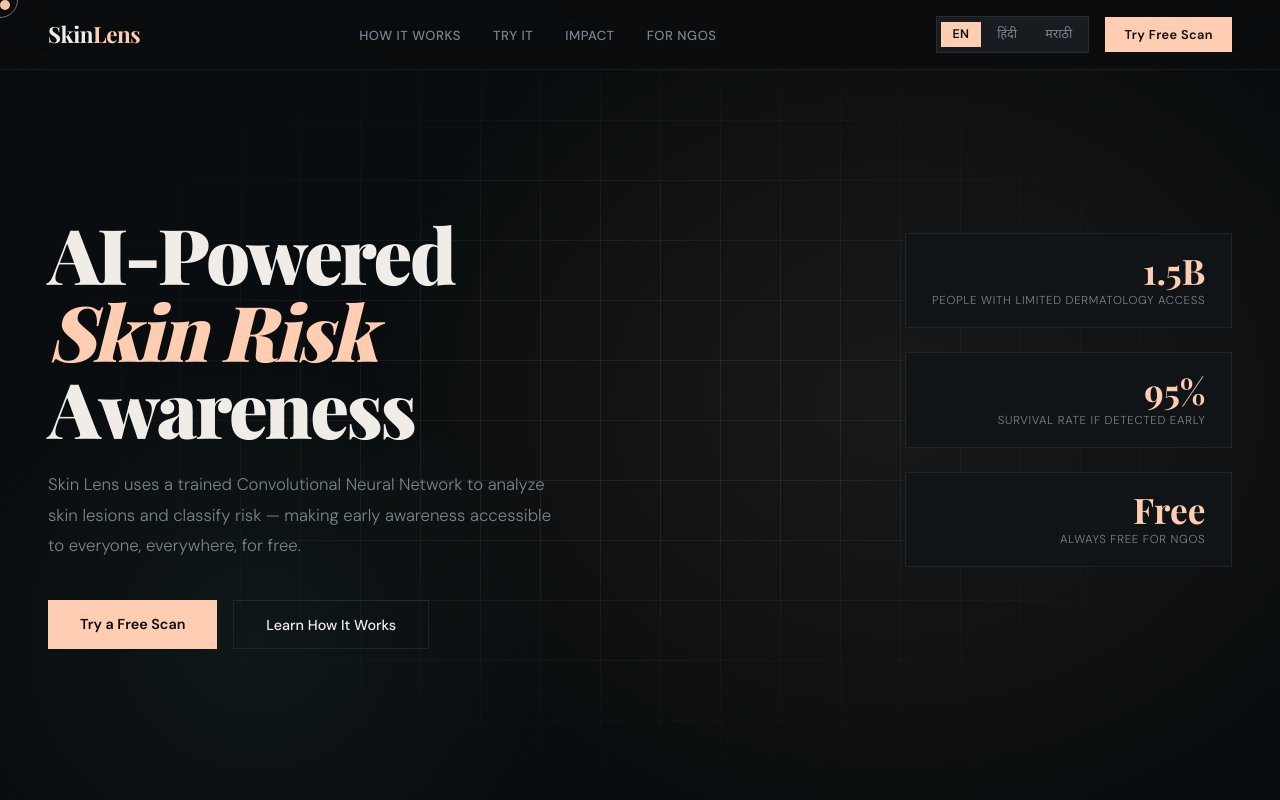
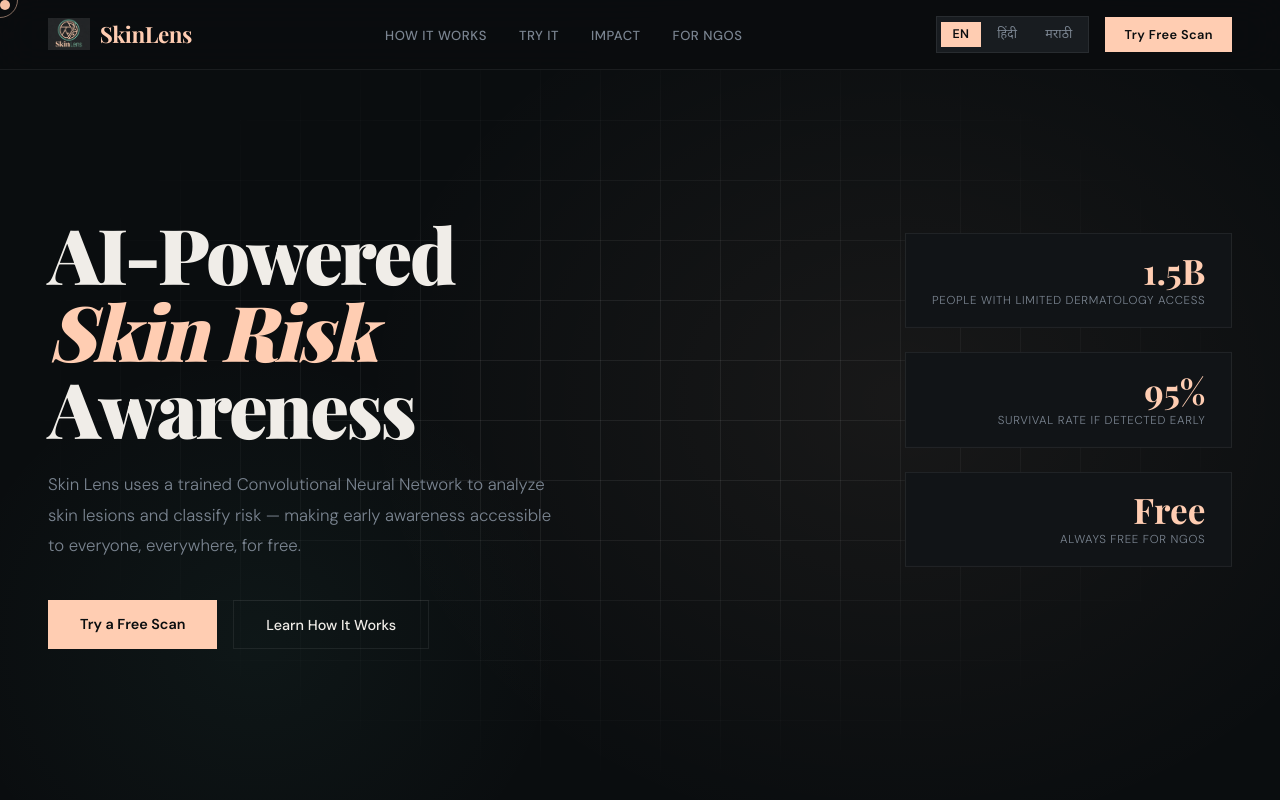
Before and after one commit to jayvee2010/dermavision-skinlens, a plain HTML site: page final website+cnn/static/index.html in a window 1280 px wide. Shown: the top 800 px of the page. Drawn offline with nearby package versions, Linux system fonts and the light colour scheme; a web font is replaced by a local one.

Commit message:
made final changes

```diff
--- a/final website+cnn/static/index.html
+++ b/final website+cnn/static/index.html
@@ -372,7 +372,10 @@
 <div class="cursor-ring" id="cursorRing"></div>
 
 <nav>
-  <a href="#" class="logo">Skin<span>Lens</span></a>
+  <a href="#" class="logo" style="display: flex; align-items: center; gap: 10px; text-decoration: none;">
+    <img src="logo.jpeg" alt="SkinLens Logo" style="height: 32px; width: auto; mix-blend-mode: screen;" />
+    <span>Skin<span>Lens</span></span>
+  </a>
   <ul class="nav-links">
     <li><a href="#how" data-key="nav_how">How it Works</a></li>
     <li><a href="#scan" data-key="nav_scan">Try It</a></li>
@@ -681,7 +684,10 @@
 <footer>
   <div class="footer-top">
     <div class="footer-brand">
-      <a href="#" class="logo">Skin<span>Lens</span></a>
+      <a href="#" class="logo" style="display: flex; align-items: center; gap: 10px; text-decoration: none;">
+        <img src="logo.jpg" alt="SkinLens Logo" style="height: 32px; width: auto; mix-blend-mode: screen;" />
+        <span>Skin<span>Lens</span></span>
+      </a>
       <p data-key="footer_brand_desc">An AI-based skin risk awareness tool designed for accessibility, responsibility, and social impact.</p>
     </div>
     <div class="footer-links">
```
Also changed, not shown: final website+cnn/static/logo.jpeg (added).
